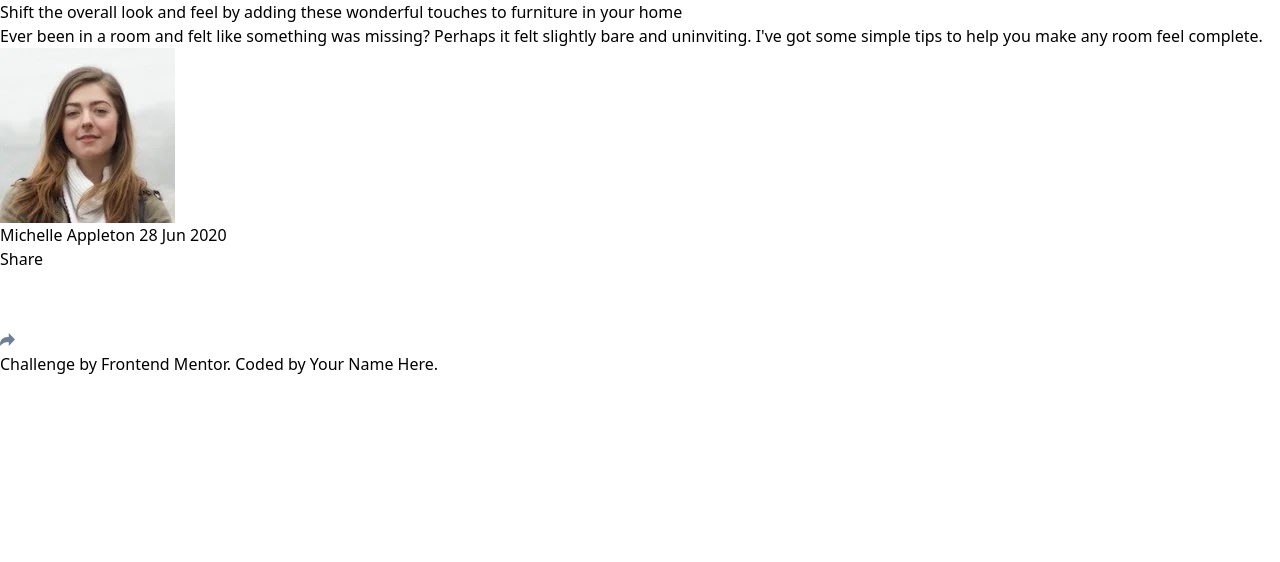
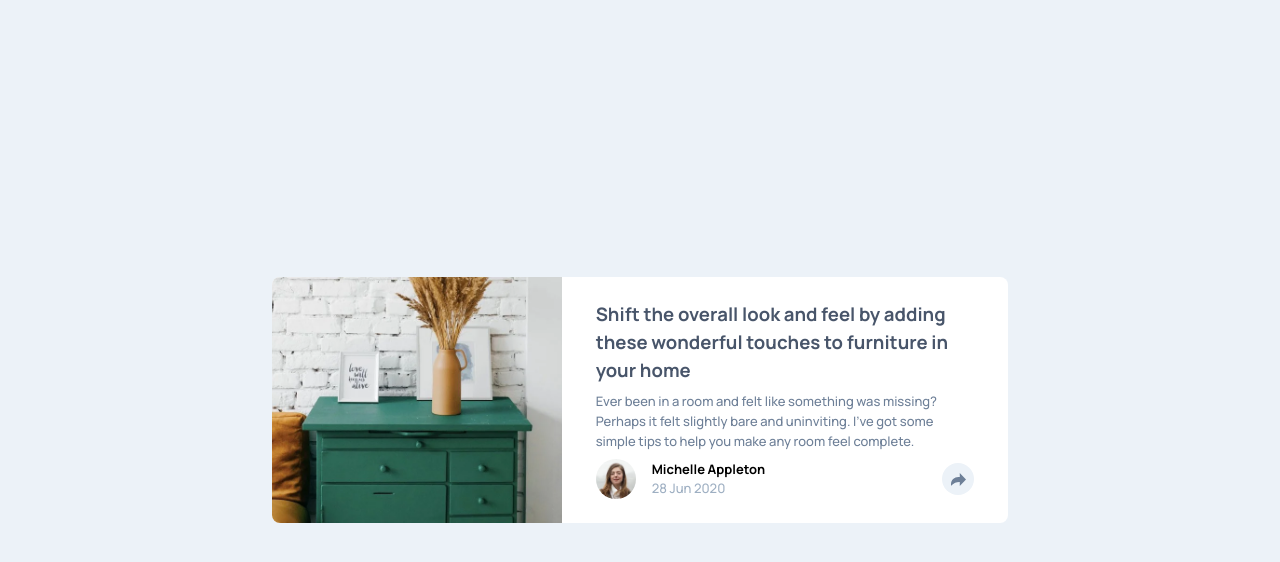
Before and after one commit to Fejiro001/article-preview-component-master, a website: page index.html in a window 1280 px wide. Drawn offline with Linux system fonts and the light colour scheme.

Commit message:
some styling done

```diff
--- a/index.html
+++ b/index.html
@@ -29,46 +29,65 @@
       sizes="32x32"
       href="./assets/images/favicon-32x32.png"
     />
-    <link rel="stylesheet" href="./css/output.css">
+    <link rel="stylesheet" href="./css/output.css" />
     <title>Article preview component</title>
   </head>
 
-  <body>
-    <main>
-      <div role="img" class=""></div>
-      <section>
-        <div>
-          <h1>
+  <body
+    class="bg-light-grayish-blue flex flex-col items-center justify-center min-h-screen font-primary p-6"
+  >
+    <main
+      class="space-y-8 md:space-y-0 rounded-lg bg-white mx-auto container overflow-clip md:flex md:max-w-[46rem]"
+    >
+      <div
+        role="img"
+        class="h-[200px] md:w-[48rem] md:h-auto bg-no-repeat bg-center bg-cover [background-image:url('../assets/images/drawers.webp')]"
+      ></div>
+
+      <section class="px-[2.1rem] gap-14 md:gap-2 flex flex-col pb-6 md:pt-6">
+        <div class="space-y-2">
+          <h1 class="text-dark-grayish-blue font-bold text-base text-pretty">
             Shift the overall look and feel by adding these wonderful touches to
             furniture in your home
           </h1>
 
-          <p>
+          <p class="text-desaturated-blue font-medium text-paragraph text-wrap">
             Ever been in a room and felt like something was missing? Perhaps it
             felt slightly bare and uninviting. I've got some simple tips to help
             you make any room feel complete.
           </p>
         </div>
 
-        <div>
-          <div>
-            <img src="./assets/images/avatar-michelle.webp" alt="" />
+        <div class="mt-auto flex gap-4 items-center flex-wrap">
+          <div class="size-10">
+            <img
+              class="size-10 rounded-full"
+              src="./assets/images/avatar-michelle.webp"
+              alt=""
+            />
           </div>
 
-          <p><span>Michelle Appleton</span> 28 Jun 2020</p>
+          <p class="text-[0.813rem]">
+            <span class="block font-bold">Michelle Appleton</span>
+            <span class="font-medium text-grayish-blue">28 Jun 2020</span>
+          </p>
 
-          <div>
-            <div role="tooltip" aria-hidden="true">
+          <div class="ms-auto">
+            <!-- <div role="tooltip" aria-hidden="true">
               <span id="socialModalTitle">Share</span>
-              <ul id="socialLinks">
+              <ul class="flex" id="socialLinks">
                 <li><img src="./assets/images/icon-facebook.svg" alt="" /></li>
                 <li><img src="./assets/images/icon-twitter.svg" alt="" /></li>
                 <li><img src="./assets/images/icon-pinterest.svg" alt="" /></li>
               </ul>
-            </div>
+            </div> -->
 
-            <button aria-label="Share on social media">
+            <button
+              class="flex justify-center items-center bg-light-grayish-blue p-2 h-8 w-8 rounded-full"
+              aria-label="Share on social media"
+            >
               <img
+                class=""
                 src="./assets/images/icon-share.svg"
                 aria-describedby="sharebutton"
                 alt=""
@@ -79,11 +98,11 @@
       </section>
     </main>
 
-    <footer class="attribution">
+    <!-- <footer class="attribution">
       Challenge by
       <a href="https://www.frontendmentor.io?ref=challenge" target="_blank"
         >Frontend Mentor</a
       >. Coded by <a href="#">Your Name Here</a>.
-    </footer>
+    </footer> -->
   </body>
 </html>
--- a/tailwind.config.js
+++ b/tailwind.config.js
@@ -9,6 +9,13 @@ module.exports = {
         "grayish-blue": "hsl(212, 23%, 69%)",
         "light-grayish-blue": "hsl(210, 46%, 95%)",
       },
+      fontFamily: {
+        primary: ["Manrope","sans-serif"]
+      },
+      fontSize: {
+        base: "clamp(1rem, 1.45vw, 3rem)",
+        paragraph: "clamp(0.813rem, .45vw, 2rem)"
+      }
     },
   },
   plugins: [],
```
Also changed, not shown: css/output.css.
